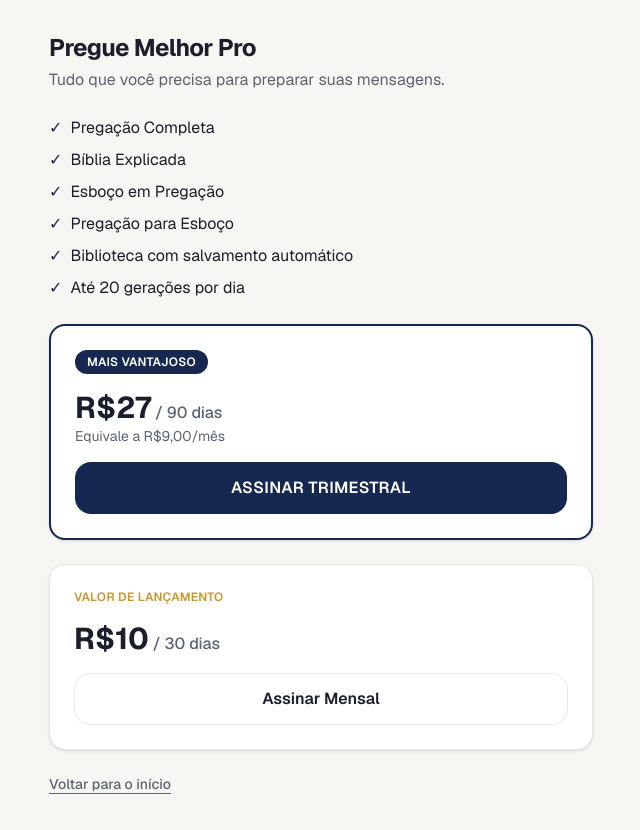
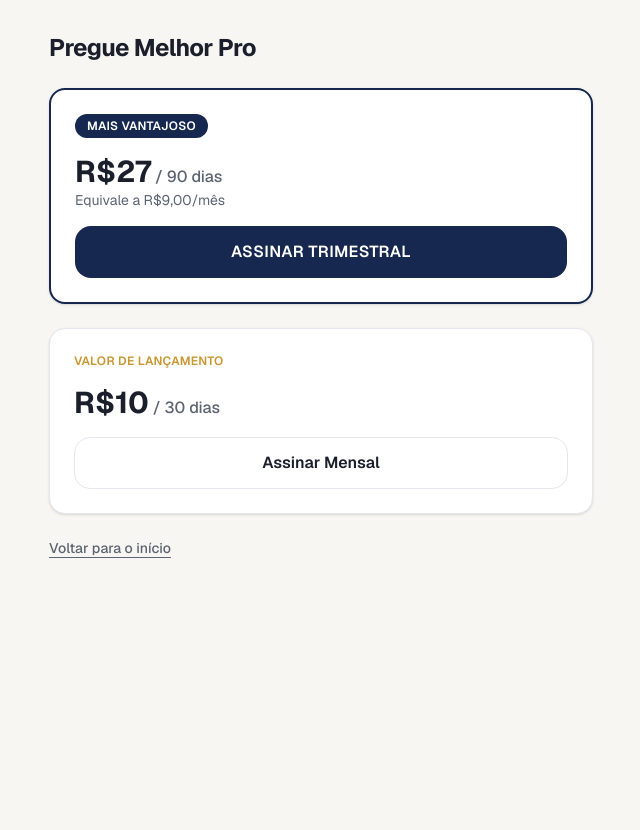
Before and after one commit to levybot5/pregue-melhor-novo, a Next.js app: page /planos in a window 1280 px wide. Shown: the top 830 px of the page, without its empty margins (319-959 px from the left). After the commit the page ends 800 px from the top, so only its background shows below. Built offline with nearby package versions, Linux system fonts and the light colour scheme.

Commit message:
fix: trim /planos copy, drop subtitle and benefits list
Pastor abre a tela e já vê os planos direto — texto de abertura e
lista de 3 benefícios eram redundantes com o que os cards já mostram.

Co-Authored-By: Claude Sonnet 5 <noreply@anthropic.com>

```diff
--- a/src/app/planos/page.tsx
+++ b/src/app/planos/page.tsx
@@ -1,14 +1,5 @@
 import Link from "next/link";
 import { PLANS } from "@/services/billing/pricing";
-
-const BENEFITS = [
-  "Pregação Completa",
-  "Bíblia Explicada",
-  "Esboço em Pregação",
-  "Pregação para Esboço",
-  "Biblioteca com salvamento automático",
-  "Até 20 gerações por dia",
-];
 
 const TRIMESTRAL_MONTHLY_EQUIVALENT = (PLANS.trimestral.price / 3).toFixed(2).replace(".", ",");
 
@@ -19,17 +10,7 @@ export default function PlanosPage() {
         <h1 className="text-2xl font-bold tracking-tight text-foreground">
           Pregue Melhor Pro
         </h1>
-        <p className="text-muted">Tudo que você precisa para preparar suas mensagens.</p>
       </header>
-
-      <ul className="flex flex-col gap-2">
-        {BENEFITS.map((benefit) => (
-          <li key={benefit} className="flex items-center gap-2 text-foreground">
-            <span className="text-primary">✓</span>
-            {benefit}
-          </li>
-        ))}
-      </ul>
 
       <div className="flex flex-col gap-4 rounded-2xl border-2 border-primary bg-card p-6 shadow-sm">
         <span className="w-fit rounded-full bg-primary px-3 py-1 text-xs font-semibold uppercase tracking-wide text-primary-foreground">
```
